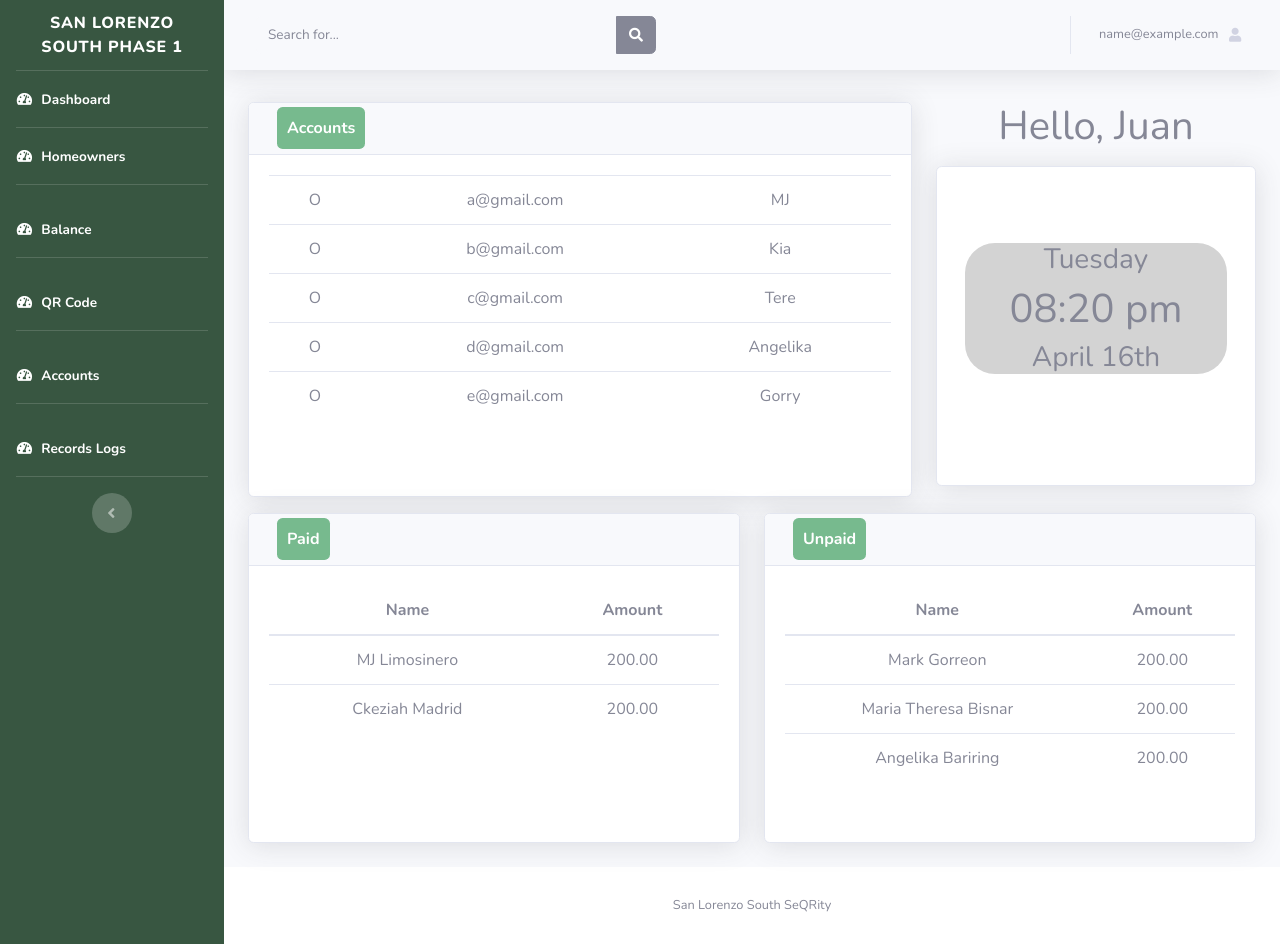
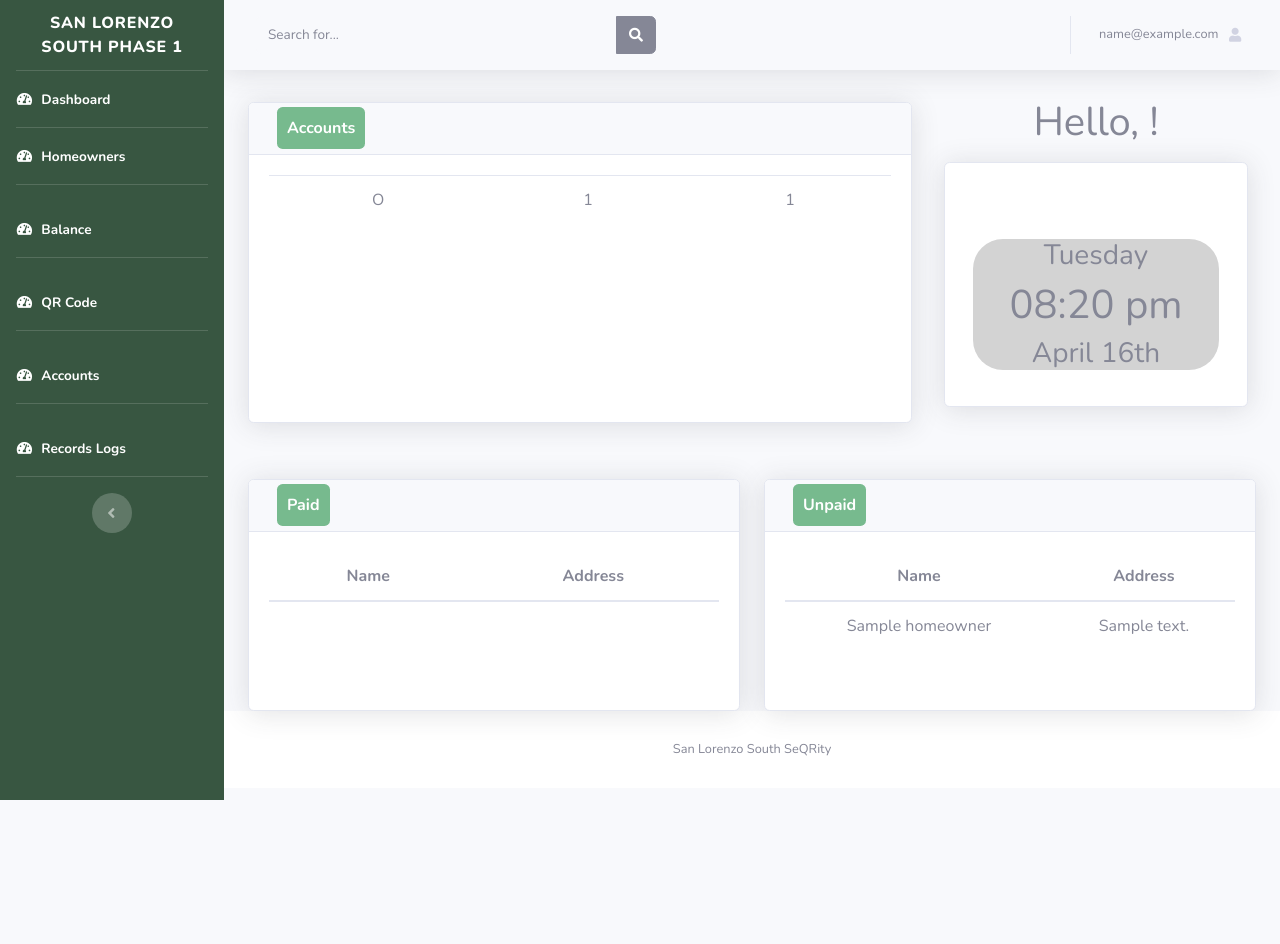
Before and after one commit to markfrancisg/sad_qr, a PHP site: page /public/view/admin/admin.dashboard.php in a window 1280 px wide. After the commit the page ends 800 px from the top, so only its background shows below. Run offline with PHP 8.4, Linux system fonts and the light colour scheme; the visitor is signed in with stand-in values (Sample User, id 1); tables that the repository leaves empty or names only in its code hold one stand-in row (values such as "Sample post"); lists and menus that the app fills with data are empty.

Commit message:
Added the tables in admin dashboard

```diff
--- a/includes/Admin_model.inc.php
+++ b/includes/Admin_model.inc.php
@@ -215,3 +215,58 @@ function get_details_qr_payor(object $pdo, int $qr_id)
     $result = $stmt->fetch(PDO::FETCH_ASSOC);
     return $result; // Returning single result
 }
+
+//for admin dashboard
+function get_account_list(object $pdo)
+{
+    $query = "SELECT account.account_email, user_info.account_name
+            FROM account
+            JOIN user_info ON account.account_id = user_info.account_id
+            ORDER BY account.account_id DESC
+            LIMIT 5";
+    $stmt = $pdo->prepare($query);
+    $stmt->execute();
+    $results = $stmt->fetchAll(PDO::FETCH_ASSOC);
+    return $results;
+}
+
+function get_five_paid_qr(object $pdo)
+{
+    $query = "SELECT homeowners.name, homeowners.address
+              FROM qr_info
+              INNER JOIN homeowners ON qr_info.ho_id = homeowners.ho_id
+              WHERE qr_info.registered = 1
+              ORDER BY homeowners.ho_id DESC
+              LIMIT 5";
+
+    $stmt = $pdo->prepare($query);
+    $stmt->execute();
+    $results = $stmt->fetchAll(PDO::FETCH_ASSOC);
+    return $results;
+}
+
+function get_five_unpaid_qr(object $pdo)
+{
+    $query = "SELECT homeowners.name, homeowners.address
+              FROM qr_info
+              INNER JOIN homeowners ON qr_info.ho_id = homeowners.ho_id
+              WHERE qr_info.registered = 0
+              ORDER BY homeowners.ho_id DESC";
+
+    $stmt = $pdo->prepare($query);
+    $stmt->execute();
+    $results = $stmt->fetchAll(PDO::FETCH_ASSOC);
+    return $results;
+}
+
+function get_admin_name(object $pdo, string $account_email)
+{
+    $query = "SELECT user_info.account_name FROM account
+            JOIN user_info ON account.account_id = user_info.account_id
+            WHERE account_email = :account_email";
+    $stmt = $pdo->prepare($query);
+    $stmt->execute([':account_email' => $account_email]);
+
+    // Directly return the account name using fetchColumn
+    return $stmt->fetchColumn(0);
+}
--- a/public/view/admin/accounts.php
+++ b/public/view/admin/accounts.php
@@ -1,8 +1,8 @@
 <?php
 include_once 'header.php';
 include_once '../../../includes/admin/create_account_view.inc.php';
+require_once '../../../includes/dbh.inc.php';
 require_once '../../../includes/Admin_model.inc.php';
-require_once '../../../includes/dbh.inc.php';
 
 $results = get_user_list($pdo);
 ?>
--- a/public/view/admin/admin.dashboard.php
+++ b/public/view/admin/admin.dashboard.php
@@ -1,5 +1,14 @@
 <?php
 include_once 'header.php';
+require_once '../../../includes/dbh.inc.php';
+require_once '../../../includes/Admin_model.inc.php';
+
+$results1 = get_account_list($pdo);
+$results2 = get_five_paid_qr($pdo);
+$results3 = get_five_unpaid_qr($pdo);
+$admin_email = $_SESSION['account_email'];
+$admin_name = get_admin_name($pdo, $admin_email);
+
 ?>
 
 
@@ -8,58 +17,38 @@ include_once 'header.php';
 
 
     <!-- Content Row -->
-    <div class="row mb-4">
-        <!-- Area Chart -->
+    <div class="row mb-5">
         <div class="col-xl-8 col-lg-7">
             <div class="card shadow mb-4 mt-2 h-100">
-                <!-- Card Header - Dropdown -->
                 <div class="card-header py-3 d-flex flex-row align-items-center justify-content-between">
                     <h6 class="m-0 font-weight-bold">
                         <span class="text-white title-custom-color px-3 py-1 rounded">Accounts</span>
                     </h6>
                 </div>
 
-                <!-- Card Body -->
                 <div class="card-body h-100 mb-2">
                     <div class="table-responsive mx-auto d-block">
                         <table class="table" id="dataTable" width="100%" cellspacing="0">
 
                             <tbody>
+                                <?php
+                                foreach ($results1 as $row1) {
+                                    if ($_SESSION["account_email"] === $row1['account_email']) {
+                                        continue;
+                                    }
+                                    $name1 = $row1['account_name'];
+                                    $email1 = $row1['account_email'];
+                                ?>
                                     <tr>
-                                    <td>
-                                        O
-                                    </td>
-                                    <td>a@gmail.com</td>
-                                    <td>MJ</td>
+                                        <td>O</td>
+                                        <td><?php echo $name1; ?></td>
+                                        <td><?php echo $email1; ?></td>
+
                                     </tr>
-                                <tr>
-                                    <td>
-                                        O
-                                    </td>
-                                    <td>b@gmail.com</td>
-                                    <td>Kia</td>
-                                </tr>
-                                <tr>
-                                    <td>
-                                        O
-                                    </td>
-                                    <td>c@gmail.com</td>
-                                    <td>Tere</td>
-                                </tr>
-                                <tr>
-                                    <td>
-                                        O
-                                    </td>
-                                    <td>d@gmail.com</td>
-                                    <td>Angelika</td>
-                                </tr>
-                                <tr>
-                                    <td>
-                                        O
-                                    </td>
-                                    <td>e@gmail.com</td>
-                                    <td>Gorry</td>
-                                </tr>
+                                <?php
+                                }
+                                ?>
+
                             </tbody>
 
                         </table>
@@ -68,15 +57,11 @@ include_once 'header.php';
             </div>
         </div>
 
-        <!-- Pie Chart -->
-        <div class="col-xl-4 col-lg-5" style="height: 320px;">
-            <div class="d-flex justify-content-center mt-2">
-                <h1>Hello, Juan</h1>
+        <div class="col-xl-4 col-lg-5 order-sm-0">
+            <div class="d-flex justify-content-center mt-1">
+                <h1 class="text-center">Hello, <?php echo $admin_name; ?>!</h1>
             </div>
-            <div class="card shadow mb-4 mt-2 mb-2 h-100  ">
-                <!-- Card Header - Dropdown -->
-
-                <!-- Card Body -->
+            <div class="card shadow m-2 h-95">
                 <div class="card-body h-100 m-2">
                     <?php
                     date_default_timezone_set('Asia/Manila'); // Set to Philippines Standard Time (PST)
@@ -101,10 +86,9 @@ include_once 'header.php';
     </div>
 
 
-
-    <div class="row mb-4 ">
+    <div class="row mt-5 ">
         <!-- Area Chart -->
-        <div class="col-xl-6 col-lg-7">
+        <div class="col-xl-6 col-lg-7 mt-3">
             <div class="card shadow mb-4 h-100">
                 <!-- Card Header - Dropdown -->
                 <div class="card-header py-3 d-flex flex-row align-items-center justify-content-between">
@@ -119,19 +103,24 @@ include_once 'header.php';
                             <thead>
                                 <tr>
                                     <th>Name</th>
-                                    <th>Amount</th>
+                                    <th>Address</th>
                                 </tr>
                             </thead>
 
+                            <?php
+                            foreach ($results2 as $row2) {
+                                $name2 = $row2['name'];
+                                $address2 = $row2['address'];
+
+                            ?>
                                 <tbody>
                                     <tr>
-                                    <td>MJ Limosinero</td>
-                                    <td>200.00</td>
+                                        <td><?php echo $name2; ?></td>
+                                        <td><?php echo $address2; ?></td>
                                     </tr>
-                                <tr>
-                                    <td>Ckeziah Madrid</td>
-                                    <td>200.00</td>
-                                </tr>
+                                <?php
+                            }
+                                ?>
                                 </tbody>
 
                         </table>
@@ -142,7 +131,7 @@ include_once 'header.php';
         </div>
 
         <!-- Pie Chart -->
-        <div class="col-xl-6 col-lg-5">
+        <div class="col-xl-6 col-lg-5 mt-3">
             <div class="card shadow mb-4 h-100">
                 <!-- Card Header - Dropdown -->
                 <div class="card-header py-3 d-flex flex-row align-items-center justify-content-between">
@@ -157,23 +146,26 @@ include_once 'header.php';
                             <thead>
                                 <tr>
                                     <th>Name</th>
-                                    <th>Amount</th>
+                                    <th>Address</th>
                                 </tr>
                             </thead>
 
+                            <?php
+                            foreach ($results3 as $row3) {
+
+                                $name3 = $row3['name'];
+                                $address3 = $row3['address'];
+
+                            ?>
                                 <tbody>
                                     <tr>
-                                    <td>Mark Gorreon</td>
-                                    <td>200.00</td>
+                                        <td><?php echo $name3; ?></td>
+                                        <td><?php echo $address3; ?></td>
                                     </tr>
-                                <tr>
-                                    <td>Maria Theresa Bisnar</td>
-                                    <td>200.00</td>
-                                </tr>
-                                <tr>
-                                    <td>Angelika Bariring</td>
-                                    <td>200.00</td>
-                                </tr>
+                                <?php
+                            }
+                                ?>
+
                                 </tbody>
 
                         </table>
@@ -188,7 +180,6 @@ include_once 'header.php';
 <!-- /.container-fluid -->
 
 <!-- End of Main Content -->
-
 <?php
-include_once 'footer.php'
+include_once 'footer.php';
 ?>
```
Also changed, not shown: public/img/qr-code.png. Lines whose indentation alone changed are shown as unchanged.
